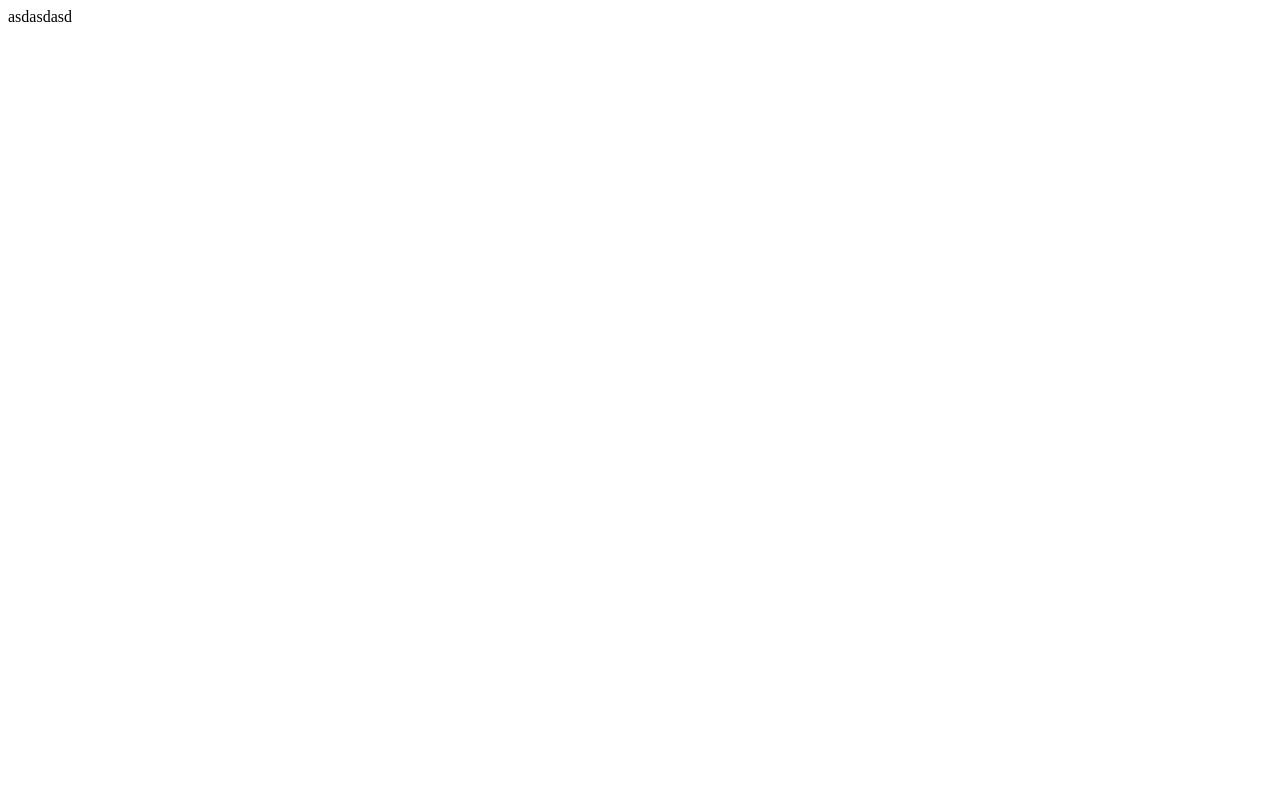
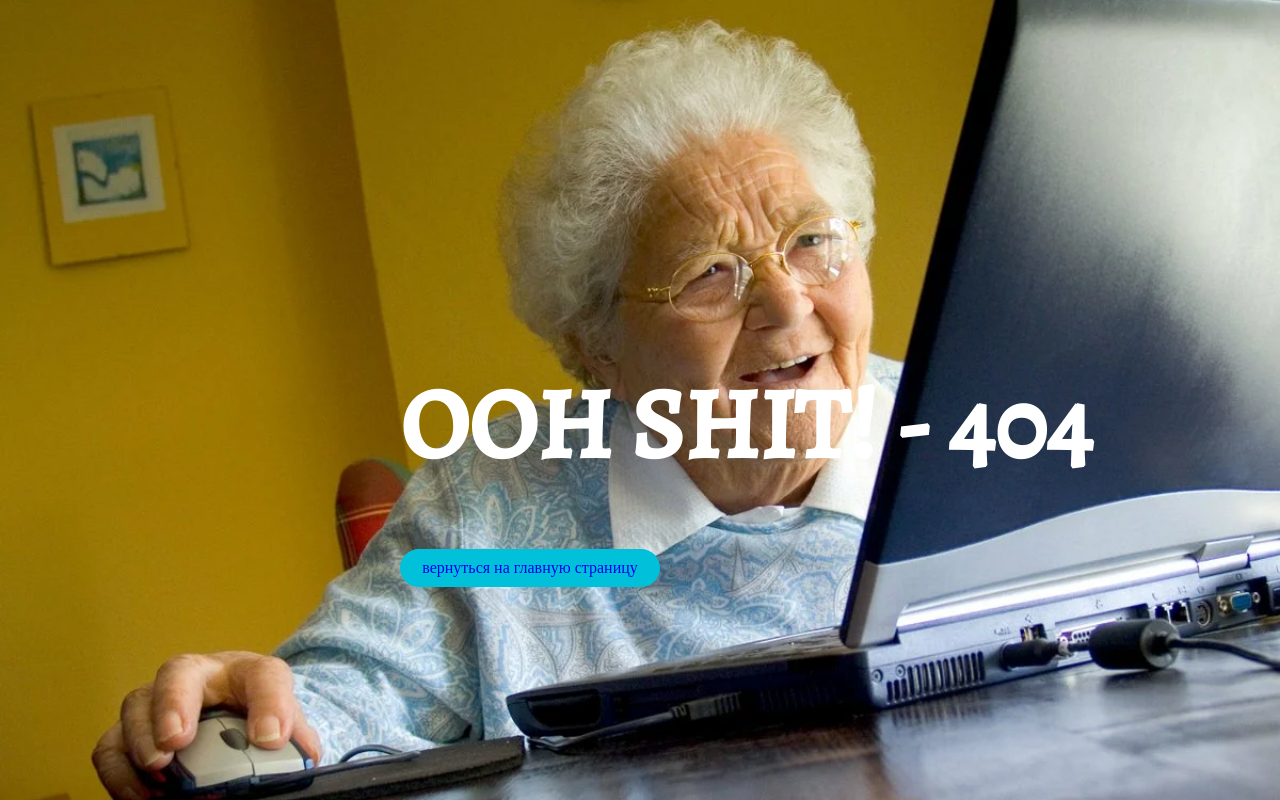
Before and after one commit to Sobalchik/eshop, a PHP site: page /App/View/error-404.php in a window 1280 px wide. Before the commit the page is almost empty. Run offline with PHP 8.4, Linux system fonts and the light colour scheme; some web fonts are replaced.

Commit message:
добавил error-404.php

```diff
--- a/App/View/error-404.php
+++ b/App/View/error-404.php
@@ -2,5 +2,20 @@
 
 
 ?>
+<meta charset="UTF-8">
+<meta name="viewport" content="width=device-width, user-scalable=no, initial-scale=0.8, maximum-scale=1.0, minimum-scale=1.0">
+<meta http-equiv="X-UA-Compatible" content="ie=edge">
+<link rel="stylesheet" type="text/css" href="/Resources/CSS/Reset.css">
+<link rel="stylesheet" type="text/css" href="/Resources/CSS/style.css">
 
-<p>asdasdasd</p>
+
+<div class="error-404">
+	<div class="error-404-bloc1">
+		<div>
+			<p class="error-404-p">Ooh shit! - 404</p>
+		</div>
+		<div class="error-404-a">
+			<a href="http://eshop/">вернуться на главную страницу</a>
+		</div>
+	</div>
+</div>
--- a/Public/Resources/CSS/style.css
+++ b/Public/Resources/CSS/style.css
@@ -1344,6 +1344,41 @@ html {
 	}
 }
 
+.error-404{
+	height: 100vh;
+	width: 100%;
+	background-image: url("/Resources/Images/404.png");
+	background-repeat: no-repeat;
+	background-size: cover;
+	background-position: center;
+}
+
+.error-404-bloc1{
+	padding-top: 400px;
+	padding-left: 400px;
+}
+.error-404-p{
+	font-family: Alegreya;
+	font-style: normal;
+	font-weight: bold;
+	font-size: 100px;
+	line-height: 49px;
+	text-transform: uppercase;
+	color: #fff;
+}
+
+.error-404-a{
+	margin-top: 100px;
+	display: flex;
+	align-items: center;
+	justify-content: space-evenly;
+	width: 260px;
+	height: 38px;
+	background: #00C1D9;
+	border-radius: 20px;
+}
+.error-404-a a{
+}
 
 
 @media all and (max-width: 1600px) {
```
Also changed, not shown: Public/Resources/Images/404.png (added).
